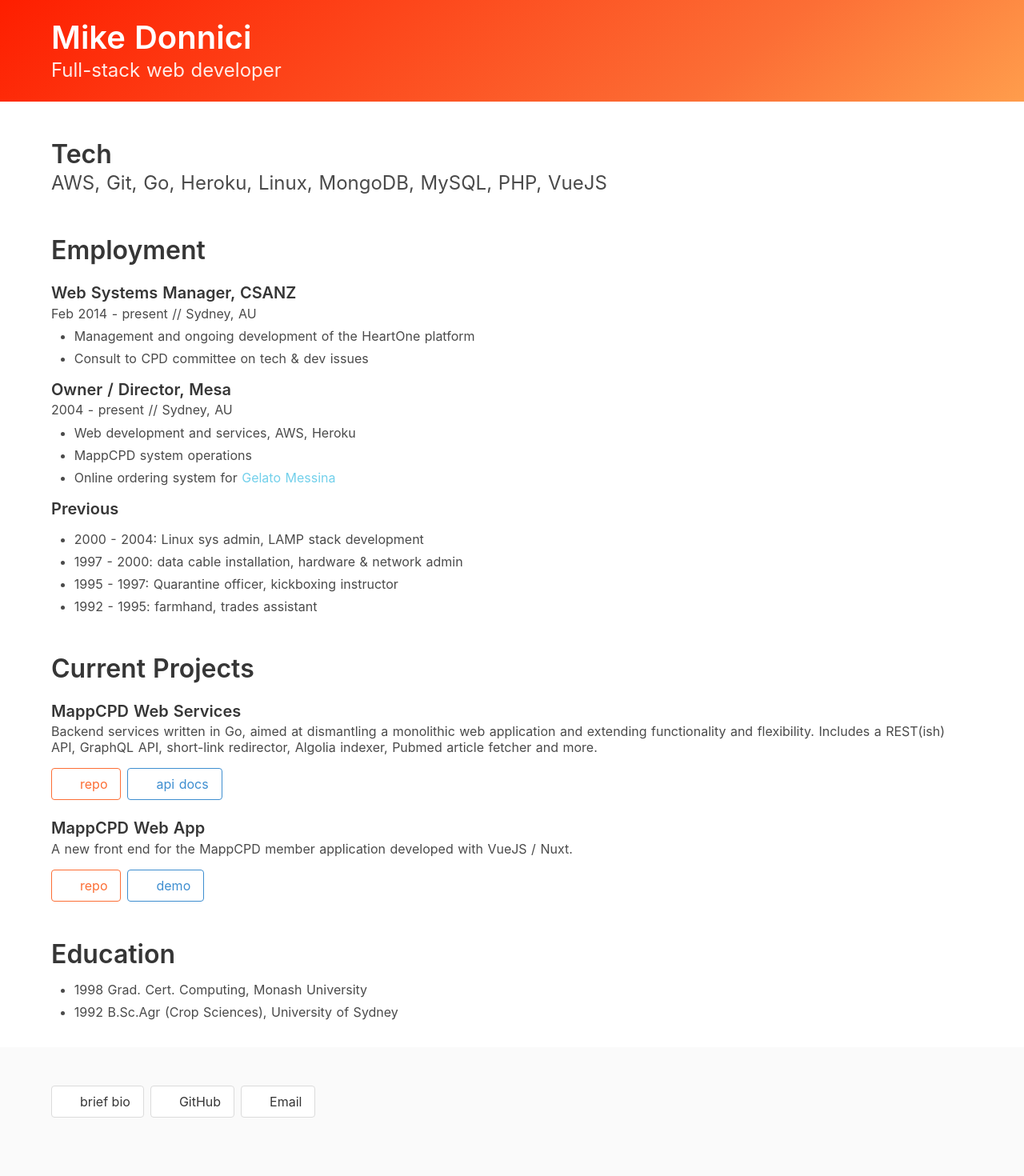
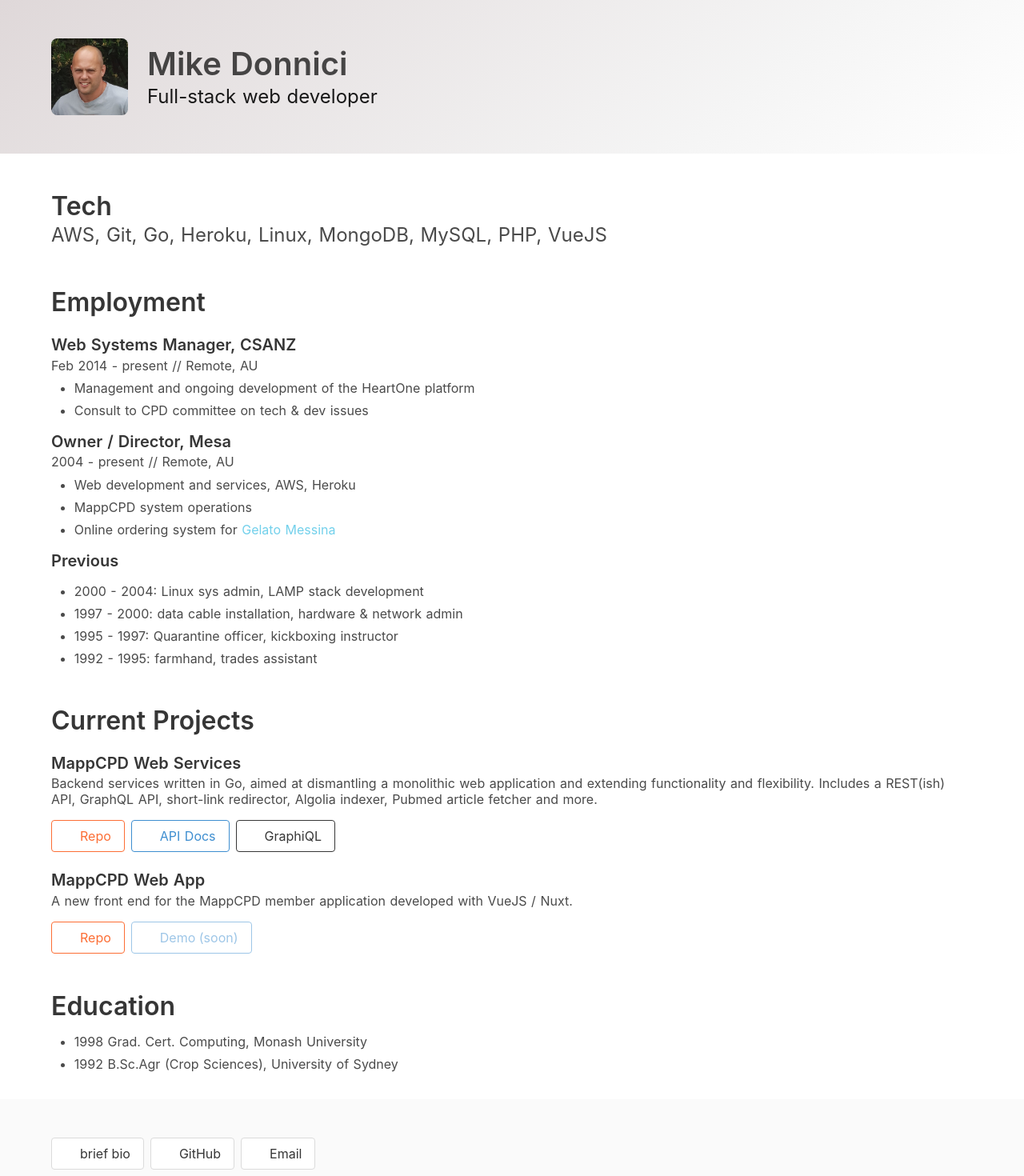
Before and after one commit to mikedonnici/mikedonnici, a Nuxt app: page / in a window 1280 px wide. Shown: the top 1470 px of the page at 80% size. Built offline with nearby package versions, Linux system fonts and the light colour scheme.

Commit message:
Add pic, tweaks

```diff
--- a/pages/index.vue
+++ b/pages/index.vue
@@ -1,11 +1,20 @@
 <template>
   <div>
 
-    <section class="hero is-small is-warning is-bold">
+    <section class="hero is-light is-bold">
       <div class="hero-body">
         <div class="container">
-          <h2 class="title is-2">Mike Donnici</h2>
-          <h4 class="subtitle is-4">Full-stack web developer</h4>
+          <div class="columns is-mobile is-vcentered">
+            <div class="column is-narrow">
+              <figure class="image is-96x96">
+                <img src="~/assets/mike.png">
+              </figure>
+            </div>
+            <div class="column">
+              <h2 class="title is-2 is-size-4-mobile">Mike Donnici</h2>
+              <h4 class="subtitle is-4 is-size-6-mobile">Full-stack web developer</h4>
+            </div>
+          </div>
         </div>
       </div>
     </section>
@@ -26,13 +35,13 @@
         <div class="container">
           <h3 class="title is-3">Employment</h3>
             <h5 class="title is-5">Web Systems Manager, CSANZ</h5>
-            <p class="subtitle is-6">Feb 2014 - present // Sydney, AU</p>
+            <p class="subtitle is-6">Feb 2014 - present // Remote, AU</p>
             <ul class="top-margin">
               <li>Management and ongoing development of the HeartOne platform</li>
               <li>Consult to CPD committee on tech & dev issues</li>
             </ul>
             <h5 class="title is-5">Owner / Director, Mesa</h5>
-            <p class="subtitle is-6">2004 - present // Sydney, AU</p>
+            <p class="subtitle is-6">2004 - present // Remote, AU</p>
             <ul>
               <li>Web development and services, AWS, Heroku</li>
               <li>MappCPD system operations</li>
@@ -62,26 +71,29 @@
               <a class="button is-warning is-outlined" href="https://github.com/mappcpd/web-services/"
                  target="_blank">
                 <span class="icon"><i class="fab fa-github"></i></span>
-                <span>repo</span>
+                <span>Repo</span>
               </a>
               <a class="button is-info is-outlined" href="https://api-docs.mappcpd.com/" target="_blank">
                 <span class="icon"><i class="fas fa-file"></i></span>
-                <span>api docs</span>
+                <span>API Docs</span>
+              </a>
+              <a class="button is-dark is-outlined" href="http://mappcpd-csanz-graphql.herokuapp.com/graphql" target="_blank">
+                <span class="icon"><i class="fas fa-file"></i></span>
+                <span>GraphiQL</span>
               </a>
             </p>
           <article>
             <h5 class="title is-5">MappCPD Web App</h5>
             <p class="subtitle is-6">A new front end for the MappCPD member application developed with VueJS / Nuxt.</p>
             <p class="buttons">
-              <a class="button is-warning is-outlined" href="https://github.com/mappcpd/web-services/"
-                 target="_blank">
+              <a class="button is-warning is-outlined" href="https://github.com/cardiacsociety/h1-bulma" target="_blank">
                 <span class="icon"><i class="fab fa-github"></i></span>
-                <span>repo</span>
+                <span>Repo</span>
               </a>
-              <a class="button is-info is-outlined" href="https://api-docs.mappcpd.com/" target="_blank">
+              <button class="button is-info is-outlined" disabled target="_blank">
                 <span class="icon"><i class="fas fa-external-link-alt"></i></span>
-                <span>demo</span>
-              </a>
+                <span>Demo (soon)</span>
+              </button>
             </p>
           </article>
         </div>
@@ -199,5 +211,8 @@
   .footer {
     margin-top: 2rem;
   }
+  img {
+    border-radius: 8%;
+  }
 
 </style>
```
Also changed, not shown: assets/mike.png (added).
